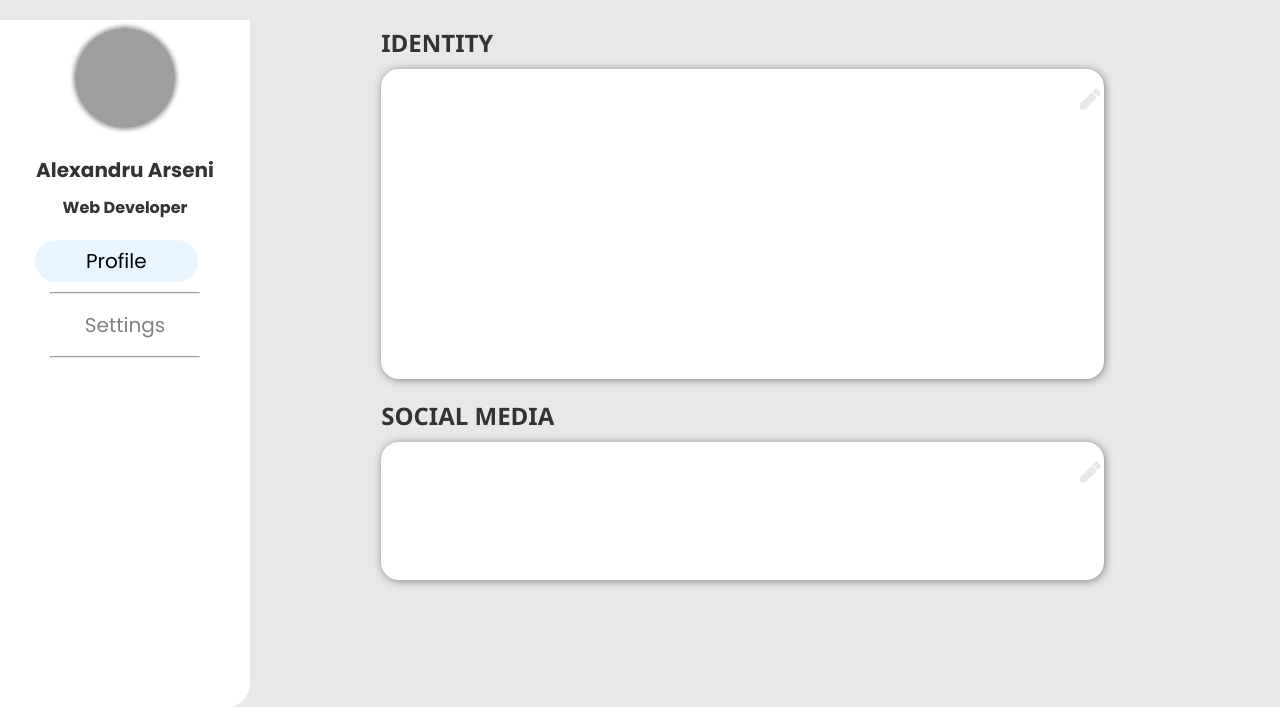
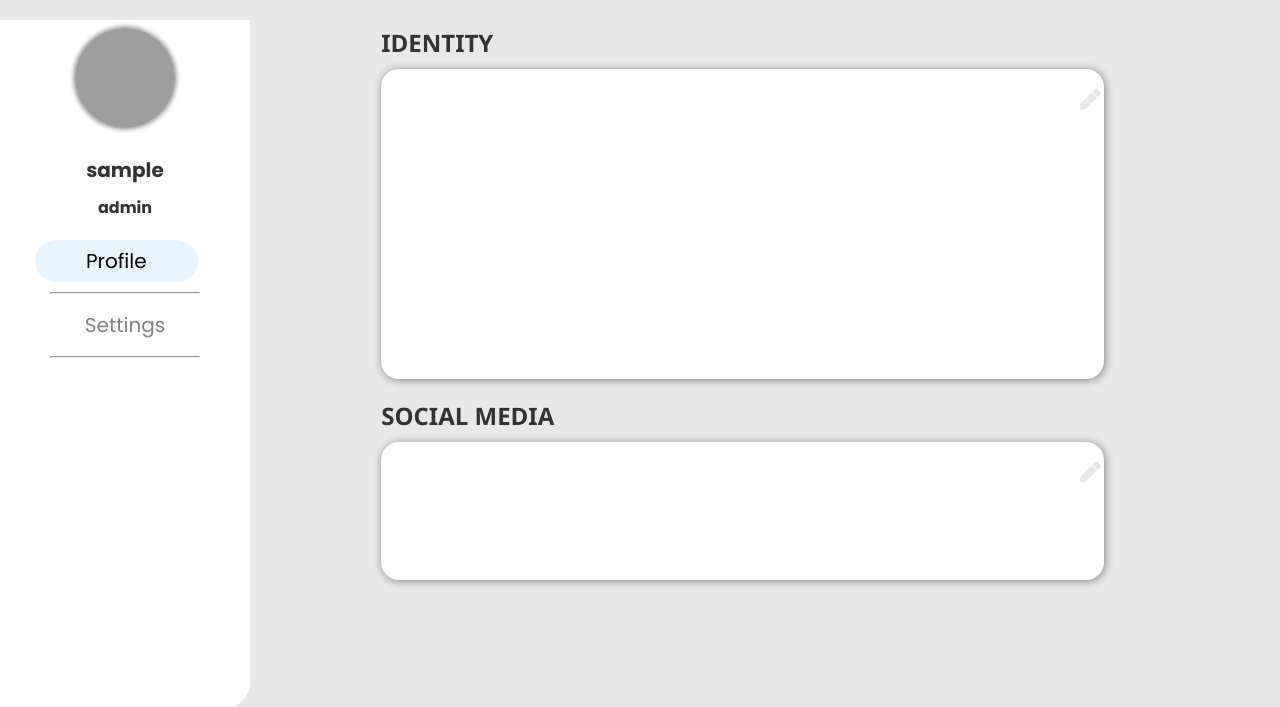
Before and after one commit to Allex0/Cactus-Soup, a PHP site: page /profile_page.php in a window 1280 px wide. Shown: the part 50-757 px from the top of the page. Run offline with PHP 8.4, Linux system fonts and the light colour scheme; the visitor is signed in with stand-in values (Sample User, id 1); some libraries are stand-ins or nearby versions; grey boxes are pictures that could not be loaded.

Commit message:
Update profile_page.php

```diff
--- a/profile_page.php
+++ b/profile_page.php
@@ -25,10 +25,10 @@ session_start();
             <img src="https://imdezcode.files.wordpress.com/2020/02/imdezcode-logo.png" alt="" width="100" height="100">
 
             <div class="name">
-                Alexandru Arseni
+                <?php echo $_SESSION['username']?>
             </div>
             <div class="job">
-                Web Developer
+                <?php echo $_SESSION['role']?>
             </div>
         </div>
 
```
